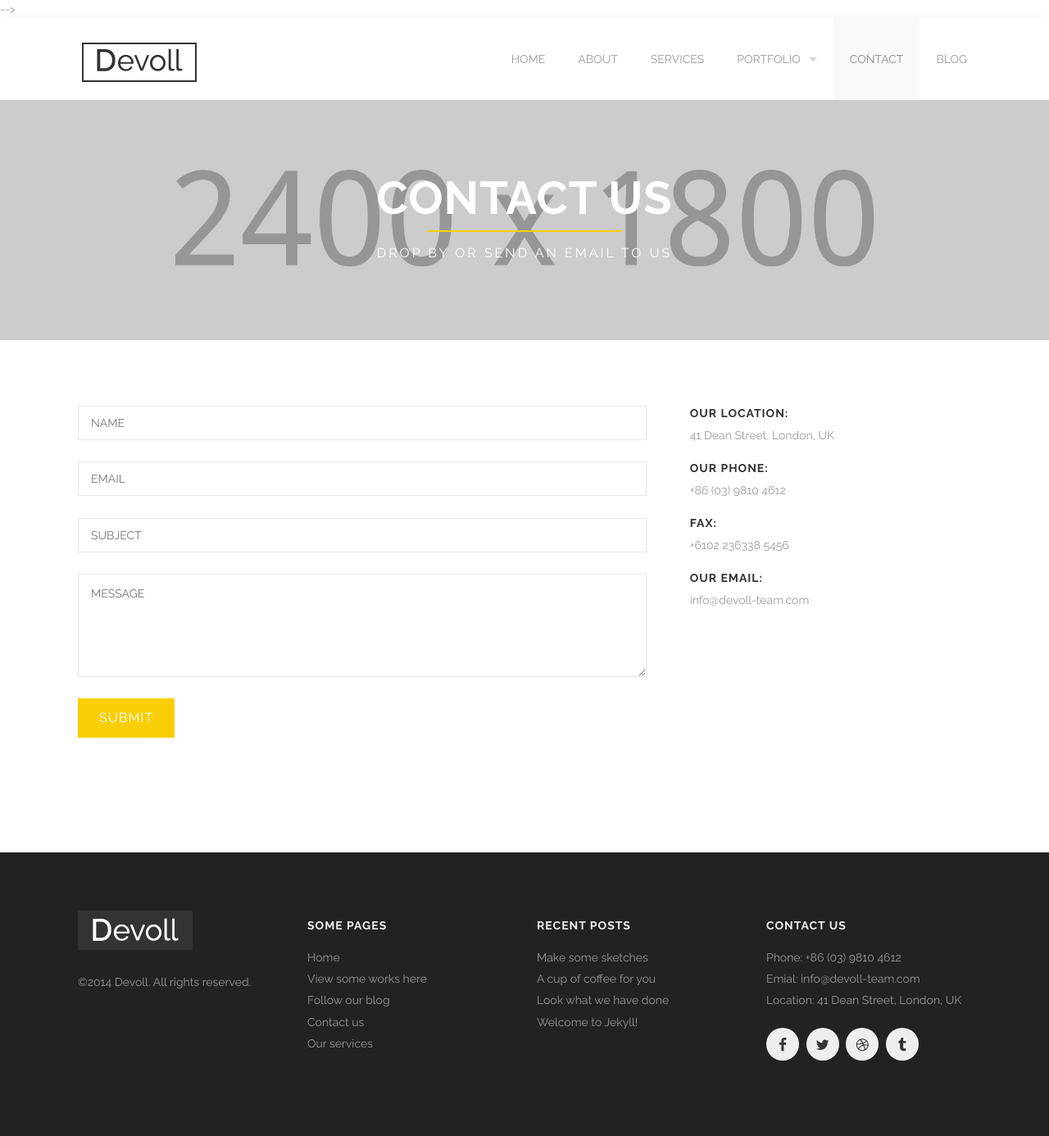
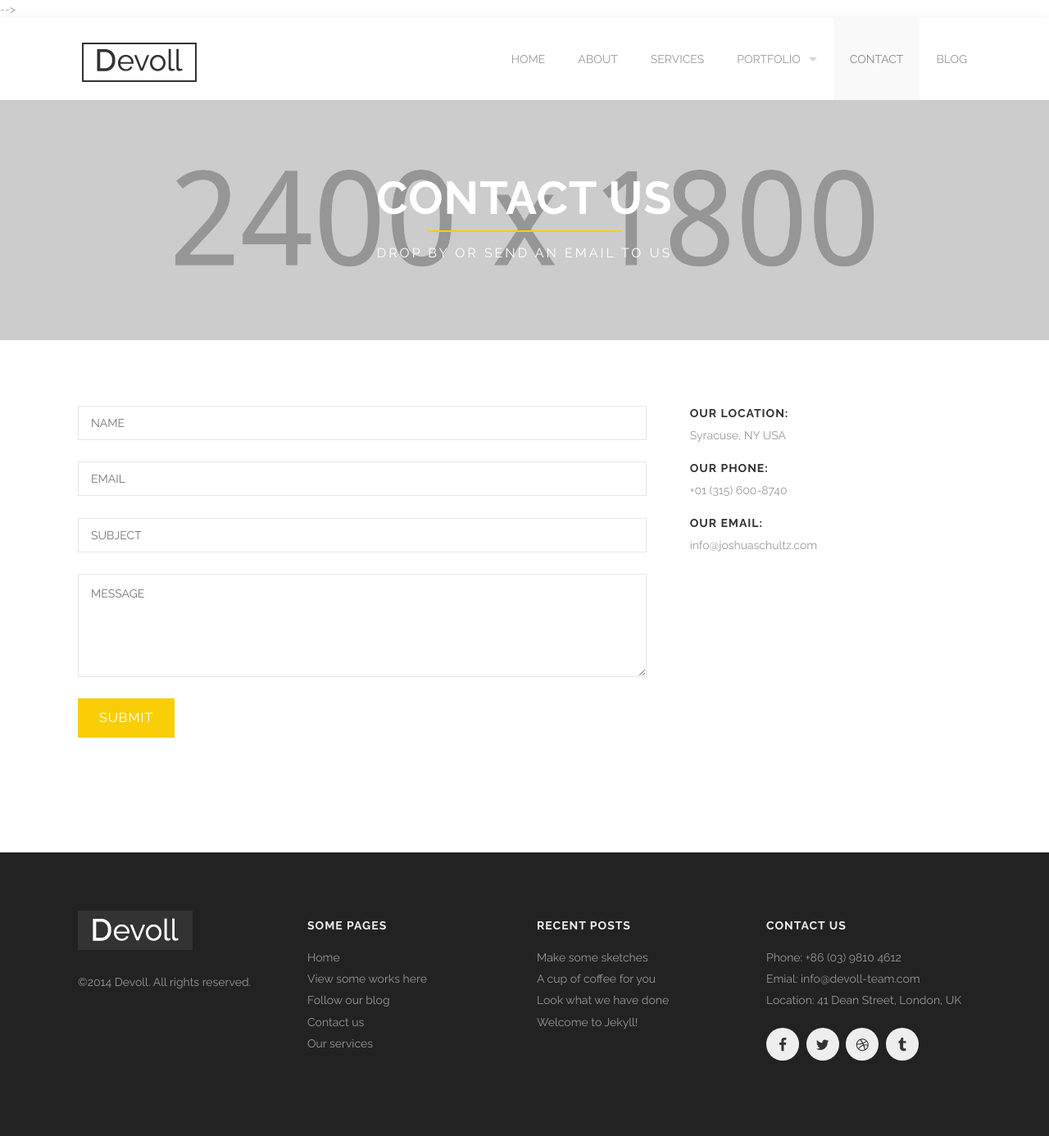
Before and after one commit to JoshuaMSchultz/practical-executive, a Jekyll site: the page built from contact.html, in a window 1280 px wide. Shown: the whole page at 82% size. Built offline with Jekyll 4.4.1, drawn with Linux system fonts in a browser that asks for light colours.

```diff
--- a/_config.yml
+++ b/_config.yml
@@ -3,7 +3,7 @@ title: Practical Executive
 email: me@joshuaschultz.com
 description: How to take your small business to the next level through data driven insights and experience forged expertise.
 baseurl: ""
-url: http://joshuaschultz.com
+# url: http://joshuaschultz.com
 twitter_username: jekyllrb
 github_username:  jekyll
 
--- a/about.html
+++ b/about.html
@@ -32,9 +32,9 @@ testimonials:
 <div class='full'>
   <div class='row'>
     <div class='medium-6 columns'>
-      <h3>Our history</h3>
-      <p>Consectetuer adipiscing elit, sed diam nonummy nibh euismod tincidunt ut laoreet dolore magna aliquam erat volutpat consectetuer sit amet magna adipiscing. Lorem ipsum dolor sit amet, consectetuer adipiscing elit, sed diam nonummy nibh euismod tincidunt ut laoreet dolore magna aliquam erat volutpat consectetuer sit amet magna adipiscing.</p>
-      <p>Lorem ipsum dolor sit amet, consectetuer adipiscing elit, sed diam nonummy nibh euismod tincidunt ut laoreet dolore magna aliquam erat volutpat consectetuer sit amet magna adipiscing.</p>
+      <h3>What Is Practical Executive</h3>
+      <p>With small businesses being the answer to many of our nation's plagueing economic and social problems, this site is a guide for small business owners and employees looking to take their business to the next level. We focus on what actually works in business using the collective experience of successful owners from around the world!</p>
+      <p>I have worked in many industries from finance to education, and most recently took a small fastener distributor and transformed it into a global supply chain service firm. Doubling sales in two years is not the norm for a distributor, but using business principles and basic strategies available, this is the type of "magic" that is possible! </p>
     </div>
     <div class='medium-6 columns'>
       <h3>Our skills</h3>
--- a/contact.html
+++ b/contact.html
@@ -39,13 +39,11 @@ section_id: contact
       <div class='medium-4 columns'>
         <div class='contact-details'>
           <h4>Our location:</h4>
-          <p>41 Dean Street, London, UK</p>
+          <p>Syracuse, NY  USA</p>
           <h4>Our Phone:</h4>
-          <p>+86 (03) 9810 4612</p>
-          <h4>Fax:</h4>
-          <p>+6102 236338 5456</p>
+          <p>+01 (315) 600-8740</p>
           <h4>Our Email:</h4>
-          <p>info@devoll-team.com</p>
+          <p>info@joshuaschultz.com</p>
         </div>
       </div>
     </div>
```
Also changed, not shown: 9 other files.
